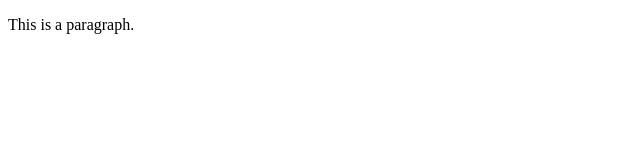
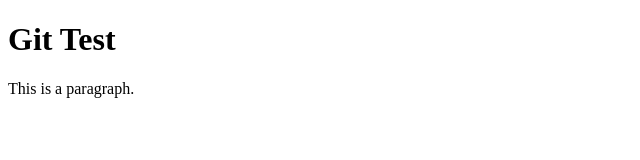
Before and after one commit to JuliaSmolianska/Git-course, a plain HTML site: page first.html in a window 1280 px wide. Shown: the whole page, without its empty margins (0-640 px from the left). Drawn offline with Linux system fonts and the light colour scheme.

Commit message:
added h1

```diff
--- a/first.html
+++ b/first.html
@@ -10,6 +10,7 @@
 
 <body>
     <!-- Ничего особенного просто Гит Хаб тестирую -->
+    <h1>Git Test</h1>
     <p>This is a paragraph.</p>
 
 </body>
```
